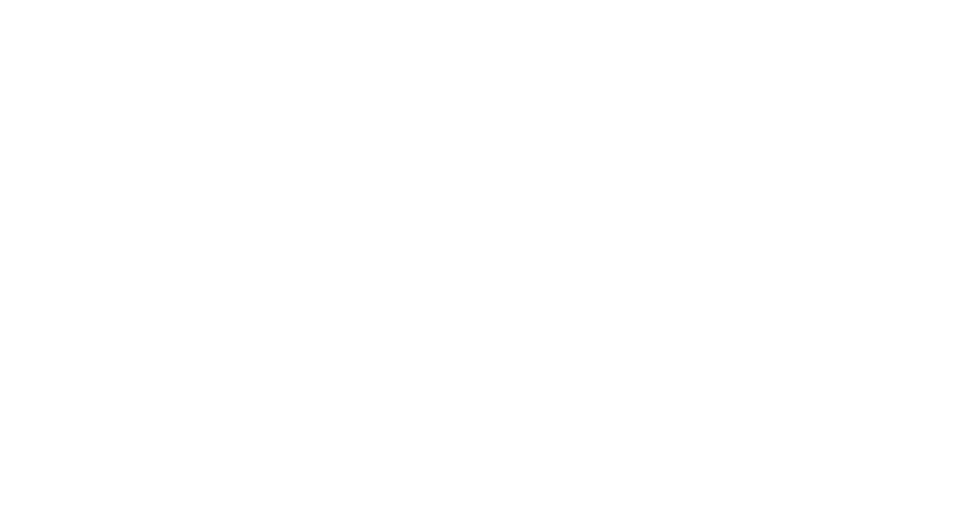
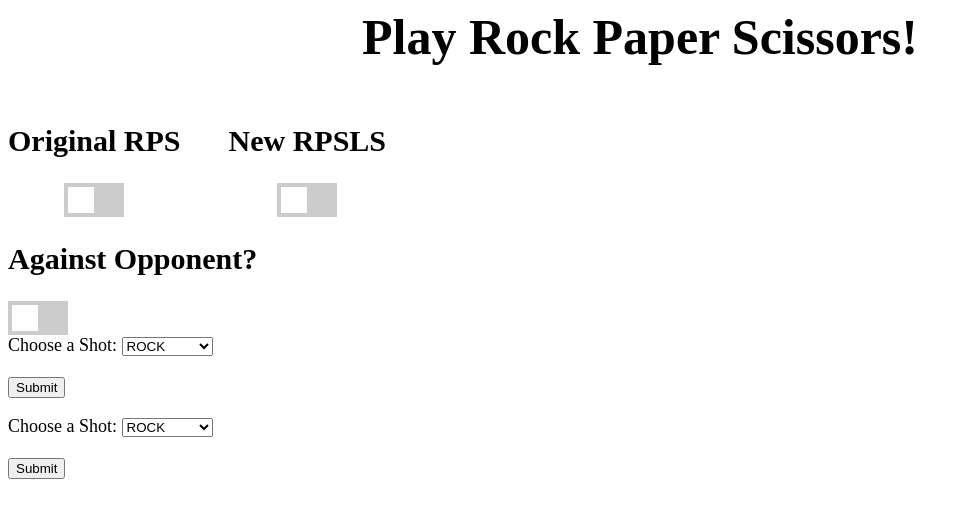
Before and after one commit to comp426-2023-spring/e02-wzahrt, a website: page public/index.html in a window 1280 px wide. Shown: the whole page, without its empty margins (0-969 px from the left). Drawn offline with Linux system fonts and the light colour scheme.

Commit message:
did a lot of good work

```diff
--- a/public/index.html
+++ b/public/index.html
@@ -1,12 +1,67 @@
 <html>
     <head>
-        <title>Rock</title>
+        <title>ROCK PAPER SCISSORS</title>
         <!-- Link to your script file(s) and CSS in here somewhere -->
+        <script src="./scripts.js"></script>
+        <link rel="stylesheet" href="./styles.css">
     </head>
     <body>
+        <h1>Play Rock Paper Scissors!</h1>
+        <div class = "row">
+        <div class = "first">
+        <h2>Original RPS</h2>
+        <label class="switch">
+            <input id ="OG" type="checkbox" onChange="toggle()">
+            <span class="slider"></span>
+        </label>
+        </div>
 
+        <div>
+        <h2>New RPSLS</h2>
+        <label class="switch">
+            <input id = "NEW" type="checkbox" onChange="toggle()">
+            <span class="slider"></span>
+        </label>
+        </div>
+        </div>
+
+        <div></div>
+
+        <div></div>
+        <h2>Against Opponent?</h2>
+        <label class="switch">
+            <input type="checkbox">
+            <span class="slider"></span>
+        </label>
+
+        <div id="ogRPS">
+        <form action="/action_page.php">
+            <label for="shot">Choose a Shot:</label>
+            <select name="shot" id="shot">
+              <option value="rock">ROCK</option>
+              <option value="paper">PAPER</option>
+              <option value="scissors">SCISSORS</option>
+            </select>
+            <br><br>
+            <input type="submit" value="Submit">
+        </form>
+        </div>
+
+        <div id="RPSLS">
+            <form action="/action_page.php">
+                <label for="shot">Choose a Shot:</label>
+                <select name="shot" id="shot">
+                  <option value="rock">ROCK</option>
+                  <option value="paper">PAPER</option>
+                  <option value="scissors">SCISSORS</option>
+                  <option value="lizard">LIZARD</option>
+                  <option value="spock">SPOCK</option>
+                </select>
+                <br><br>
+                <input type="submit" value="Submit">
+            </form>
+        </div>
     <!-- Your interface markup goes here -->
     <!-- For interface examples, look in the `/examples/` directory in the root of your starter code repo. -->
-
     </body>
 </html>
--- a/public/scripts.js
+++ b/public/scripts.js
@@ -1,3 +1,10 @@
 // If you would like to see some examples of similar code to make an interface interact with an API,
 // check out the coin-server example from a previous COMP 426 semester.
 // https://github.com/jdmar3/coinserver
+
+  var show = 0;
+
+  function toggle() {
+    show += 1;
+    if
+  }
--- a/public/styles.css
+++ b/public/styles.css
@@ -1,8 +1,80 @@
+.switch {
+    position: relative;
+    display: inline-block;
+    width: 60px;
+    height: 34px;
+  }
+
+  /* Hide default HTML checkbox */
+  .switch input {
+    opacity: 0;
+    width: 0;
+    height: 0;
+  }
+
+  /* The slider */
+  .slider {
+    position: absolute;
+    cursor: pointer;
+    top: 0;
+    left: 0;
+    right: 0;
+    bottom: 0;
+    background-color: #ccc;
+    -webkit-transition: .4s;
+    transition: .4s;
+  }
+
+  .slider:before {
+    position: absolute;
+    content: "";
+    height: 26px;
+    width: 26px;
+    left: 4px;
+    bottom: 4px;
+    background-color: white;
+    -webkit-transition: .4s;
+    transition: .4s;
+  }
+
+  input:checked + .slider {
+    background-color: #2196F3;
+  }
+
+  input:focus + .slider {
+    box-shadow: 0 0 1px #2196F3;
+  }
+
+  input:checked + .slider:before {
+    -webkit-transform: translateX(26px);
+    -ms-transform: translateX(26px);
+    transform: translateX(26px);
+  }
+
+  .slider.round:before {
+    border-radius: 50%;
+  }
+
+.row {
+    text-align: center;
+    display: flex;
+    flex-direction: row;
+}
+
+.first {
+    margin-right: 3rem;
+}
+
 body {
+    font-size: large;
 }
 
 h1 {
+    font-size: 50px;
+    text-align: center;
 }
-
+h2 {
+    font-size: 30px;
+}
 p {
 }
```
